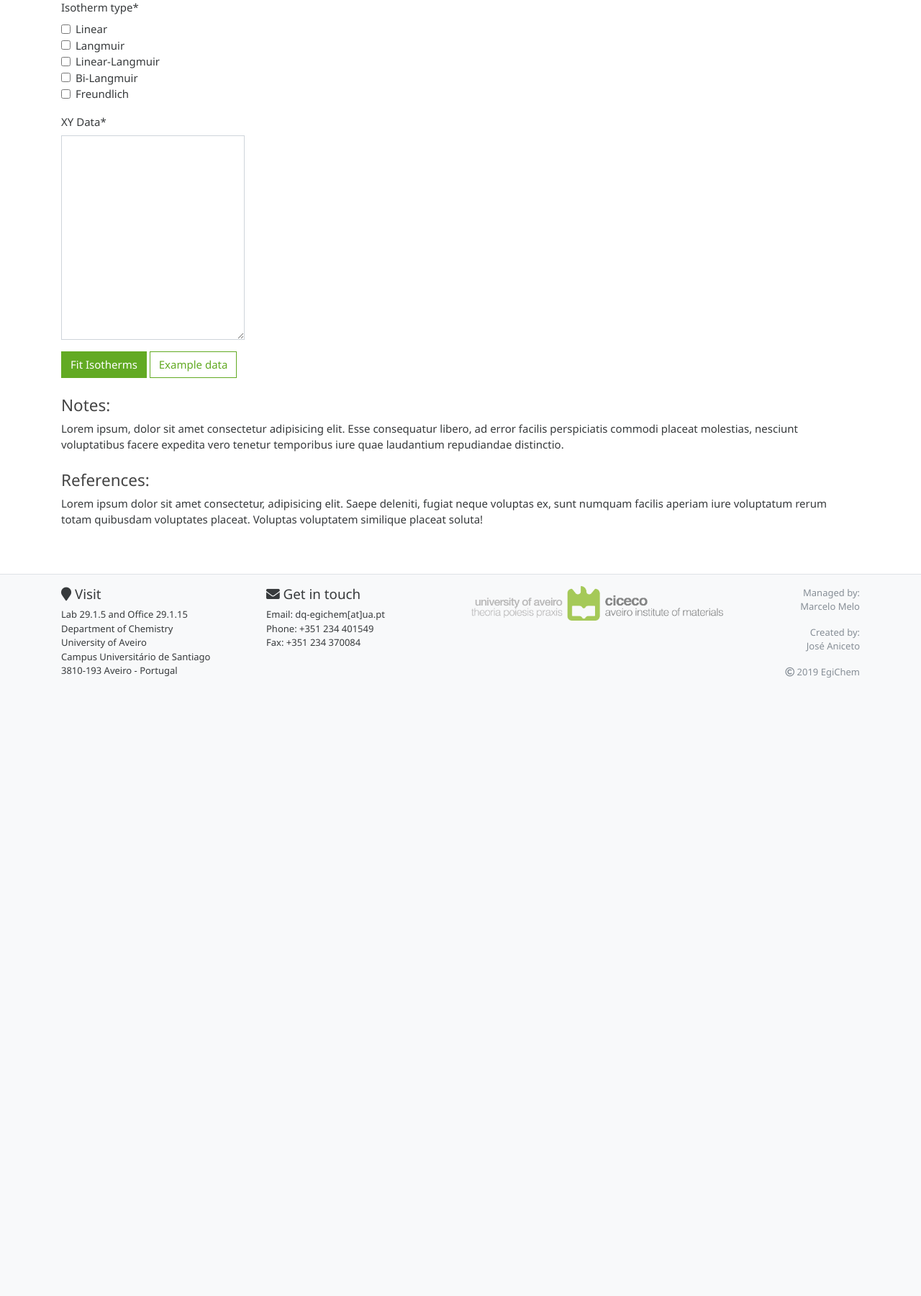
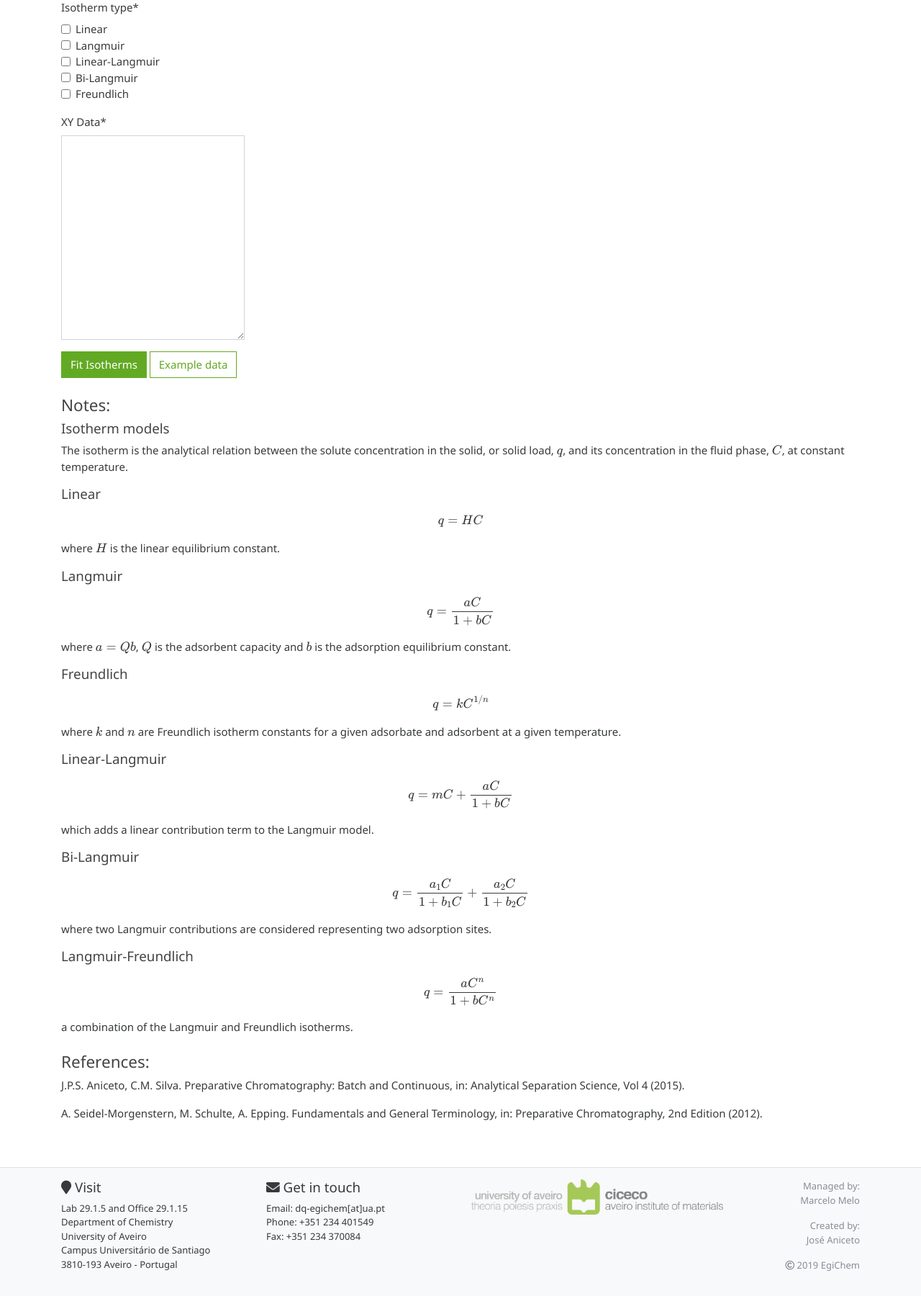
Before and after one commit to jAniceto/egichem, a Django app: page /tools/calculators/isotherms/ in a window 1280 px wide. Shown: the part 266-2066 px from the top of the page at 72% size. Before the commit the page ends 1207 px from the top, so only its background shows below. Run offline with Django 3.2, Linux system fonts and the light colour scheme; some libraries are stand-ins or nearby versions.

Commit message:
Completed isotherms calculator page

```diff
--- a/calculators/templates/calculators/isotherms.html
+++ b/calculators/templates/calculators/isotherms.html
@@ -18,19 +18,19 @@
     </form>
   </div>
 
-  <div class="col-md-3 offset-md-1">
+  <div class="col-md-3 offset-md-1 mt-4 mt-md-0">
     {% for isotherm_name, isotherm_results in data_out.items %}
-    <h5>{{ isotherm_name }}</h5>
+    <h5>{{ isotherm_name }} model</h5>
     <table class="table table-sm table-borderless">
       <tbody>
         {% for param_name, param_value in isotherm_results.params.items %}
         <tr>
-          <td>{{ param_name }}</td>
+          <td>\({{ param_name }}\)</td>
           <td>{{ param_value|floatformat:4 }}</td>
         </tr>
         {% endfor %}
         <tr>
-          <td>AARD (%)</td>
+          <td>\(AARD\) (%)</td>
           <td>{{ isotherm_results.aard|floatformat:2 }}</td>
         </tr>
       </tbody>
@@ -47,10 +47,37 @@
 <div class="row mt-4">
   <div class="col">
     <h4>Notes:</h4>
-    <p>Lorem ipsum, dolor sit amet consectetur adipisicing elit. Esse consequatur libero, ad error facilis perspiciatis commodi placeat molestias, nesciunt voluptatibus facere expedita vero tenetur temporibus iure quae laudantium repudiandae distinctio.</p>
+
+    <h5>Isotherm models</h5>
+    <p>The isotherm is the analytical relation between the solute concentration in the solid, or solid load, \(q\), and its concentration in the fluid phase, \(C\), at constant temperature.</p>
+
+    <h5>Linear</h5>
+    <p>\[q = H C\]</p>
+    <p>where \(H\) is the linear equilibrium constant.</p>
+
+    <h5>Langmuir</h5>
+    <p>\[q = \frac{a C}{1 + b C}\]</p>
+    <p>where \(a = Q b\), \(Q\) is the adsorbent capacity and \(b\) is the adsorption equilibrium constant.</p>
+
+    <h5>Freundlich</h5>
+    <p>\[q = k C^{1/n}\]</p>
+    <p>where \(k\) and \(n\) are Freundlich isotherm constants for a given adsorbate and adsorbent at a given temperature.</p>
+
+    <h5>Linear-Langmuir</h5>
+    <p>\[q = m C + \frac{a C}{1 + b C}\]</p>
+    <p>which adds a linear contribution term to the Langmuir model.</p>
+
+    <h5>Bi-Langmuir</h5>
+    <p>\[q = \frac{a_1 C}{1 + b_1 C} + \frac{a_2 C}{1 + b_2 C}\]</p>
+    <p>where two Langmuir contributions are considered representing two adsorption sites.</p>
+
+    <h5>Langmuir-Freundlich</h5>
+    <p>\[q = \frac{a C^n}{1 + b C^n}\]</p>
+    <p>a combination of the Langmuir and Freundlich isotherms.</p>
 
     <h4 class="mt-4">References:</h4>
-    <p>Lorem ipsum dolor sit amet consectetur, adipisicing elit. Saepe deleniti, fugiat neque voluptas ex, sunt numquam facilis aperiam iure voluptatum rerum totam quibusdam voluptates placeat. Voluptas voluptatem similique placeat soluta!</p>
+    <p><a class="text-dark publication-link" href="https://onlinelibrary.wiley.com/doi/abs/10.1002/9783527678129.assep047" target="_blank">J.P.S. Aniceto, C.M. Silva. Preparative Chromatography: Batch and Continuous, in: Analytical Separation Science, Vol 4 (2015).</a></p>
+    <p><a class="text-dark publication-link" href="https://www.wiley.com/en-us/Preparative+Chromatography%2C+2nd%2C+Completely+Revised+and+Enlarged+Edition-p-9783527328987" target="_blank">A. Seidel-Morgenstern, M. Schulte, A. Epping. Fundamentals and General Terminology, in: Preparative Chromatography, 2nd Edition (2012).</a></p>
   </div>
 </div>
 {% endblock content %}
@@ -89,11 +116,11 @@
 	  legend: {"orientation": "h"}
   };
 
-  Plotly.newPlot(plotDiv, data, layout);
+  Plotly.newPlot(plotDiv, data, layout, {responsive: true});
 
 </script>
 
-<!-- Dummy data button -->
+<!-- Example data button -->
 <script>
   function dummyData() {
     XY_DATA = `0 0
--- a/website/templates/website/base.html
+++ b/website/templates/website/base.html
@@ -34,6 +34,10 @@
     <link rel="stylesheet" href="https://use.fontawesome.com/releases/v5.6.1/css/all.css" integrity="sha384-gfdkjb5BdAXd+lj+gudLWI+BXq4IuLW5IT+brZEZsLFm++aCMlF1V92rMkPaX4PP" crossorigin="anonymous">
     <!-- Academicons -->
     <link rel="stylesheet" href="https://cdn.rawgit.com/jpswalsh/academicons/master/css/academicons.min.css">
+
+    <!-- Load MathJax -->
+    <script src="https://polyfill.io/v3/polyfill.min.js?features=es6"></script>
+    <script id="MathJax-script" async src="https://cdn.jsdelivr.net/npm/mathjax@3/es5/tex-mml-chtml.js"></script>
 
     {% if page_title %}
         <title>EgiChem{% if page_title != 'Home' %} | {{ page_title }}{% endif %}</title>
--- a/website/templates/website/tools.html
+++ b/website/templates/website/tools.html
@@ -3,7 +3,7 @@
 {% block content %}
 
 <!-- Online calculators - from calculators app -->
-{% comment %} {% include 'calculators/_includes/calculators.html' %} {% endcomment %}
+{% include 'calculators/_includes/calculators.html' %}
 
 
 <!-- Linked or downloadable tools -->
```
